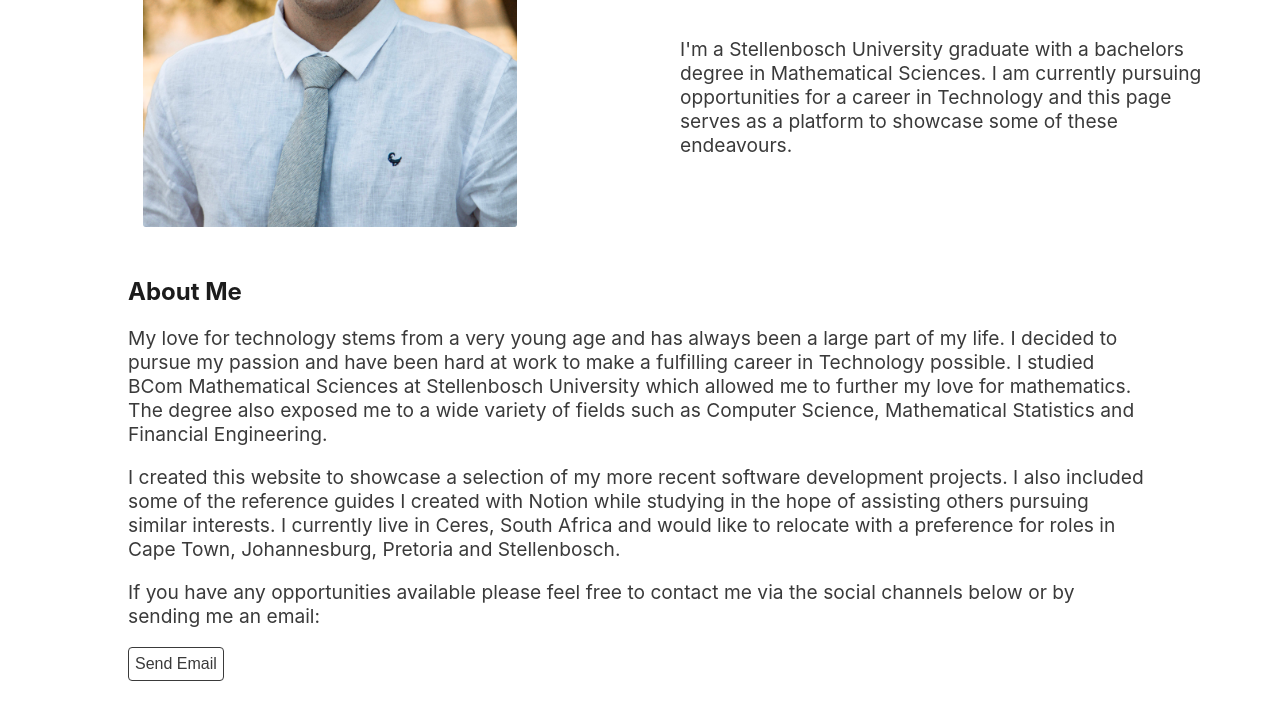
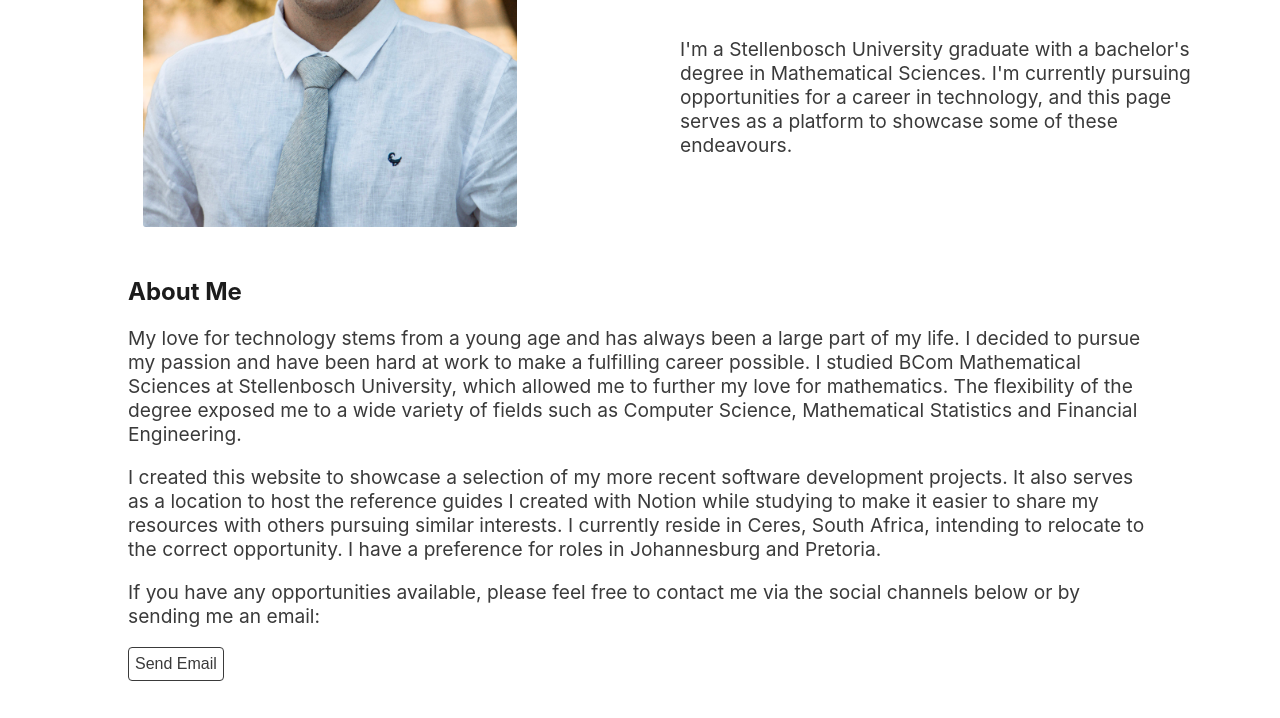
Before and after one commit to matbishop/matbishop.github.io, a plain HTML site: page index.html in a window 1280 px wide. Shown: the part 441-1159 px from the top of the page. Drawn offline with Linux system fonts and the light colour scheme.

Commit message:
Update index.html

```diff
--- a/index.html
+++ b/index.html
@@ -38,20 +38,20 @@
                 <h1>Hi.</h1>
                 <h2>I'm Matthew Bishop.</h2>
                 <p>
-                    I'm a Stellenbosch University graduate with a bachelors degree in Mathematical Sciences. I am currently pursuing opportunities for a career in Technology and this page serves as a platform to showcase some of these endeavours.
+                    I'm a Stellenbosch University graduate with a bachelor's degree in Mathematical Sciences. I'm currently pursuing opportunities for a career in technology, and this page serves as a platform to showcase some of these endeavours.
                 </p>
             </div>
         </div>
         <div id="about-container">
             <h2>About Me</h2>
             <p>
-                My love for technology stems from a very young age and has always been a large part of my life. I decided to pursue my passion and have been hard at work to make a fulfilling career in Technology possible. I studied BCom Mathematical Sciences at Stellenbosch University which allowed me to further my love for mathematics. The degree also exposed me to a wide variety of fields such as Computer Science, Mathematical Statistics and Financial Engineering.
+                My love for technology stems from a young age and has always been a large part of my life. I decided to pursue my passion and have been hard at work to make a fulfilling career possible. I studied BCom Mathematical Sciences at Stellenbosch University, which allowed me to further my love for mathematics. The flexibility of the degree exposed me to a wide variety of fields such as Computer Science, Mathematical Statistics and Financial Engineering.
             </p>
             <p>
-                I created this website to showcase a selection of my more recent software development projects. I also included some of the reference guides I created with Notion while studying in the hope of assisting others pursuing similar interests. I currently live in Ceres, South Africa and would like to relocate with a preference for roles in Cape Town, Johannesburg, Pretoria and Stellenbosch.
+                I created this website to showcase a selection of my more recent software development projects. It also serves as a location to host the reference guides I created with Notion while studying to make it easier to share my resources with others pursuing similar interests. I currently reside in Ceres, South Africa, intending to relocate to the correct opportunity. I have a preference for roles in Johannesburg and Pretoria.
             </p>
             <p>
-                If you have any opportunities available please feel free to contact me via the social channels below or by sending me an email:
+                If you have any opportunities available, please feel free to contact me via the social channels below or by sending me an email:
             </p>
             <a href="mailto: mat@matbishop.tech"><button>Send Email</button></a>
         </div>
```
